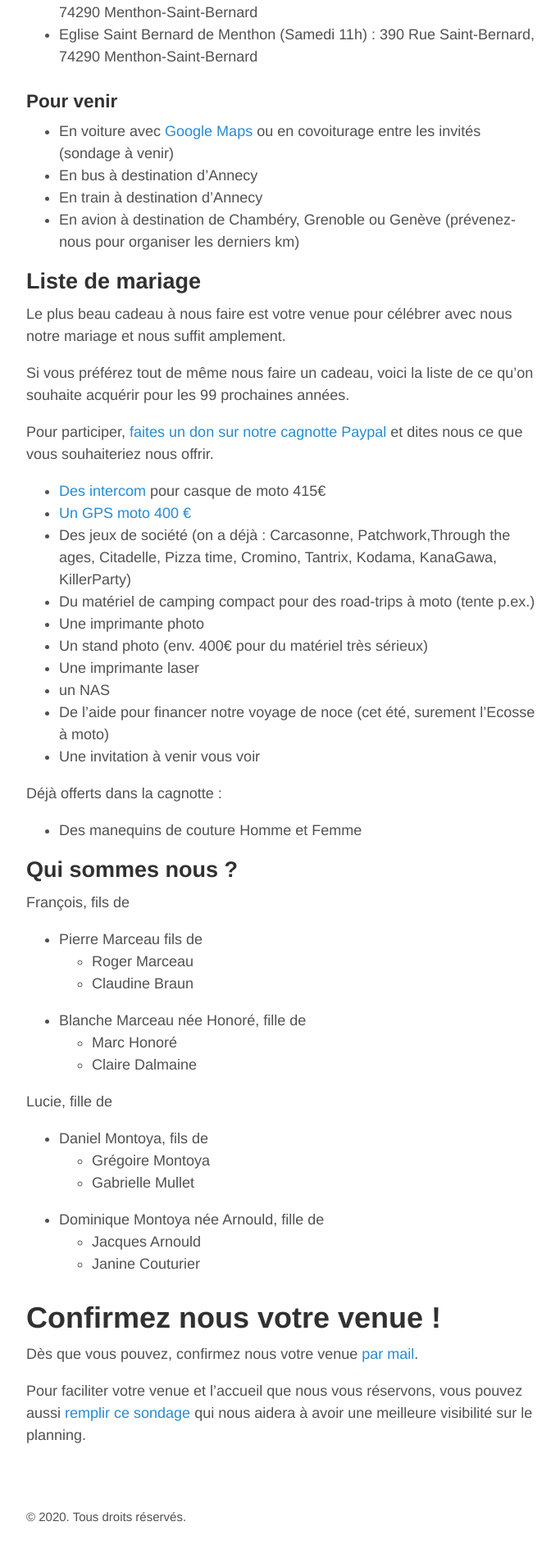
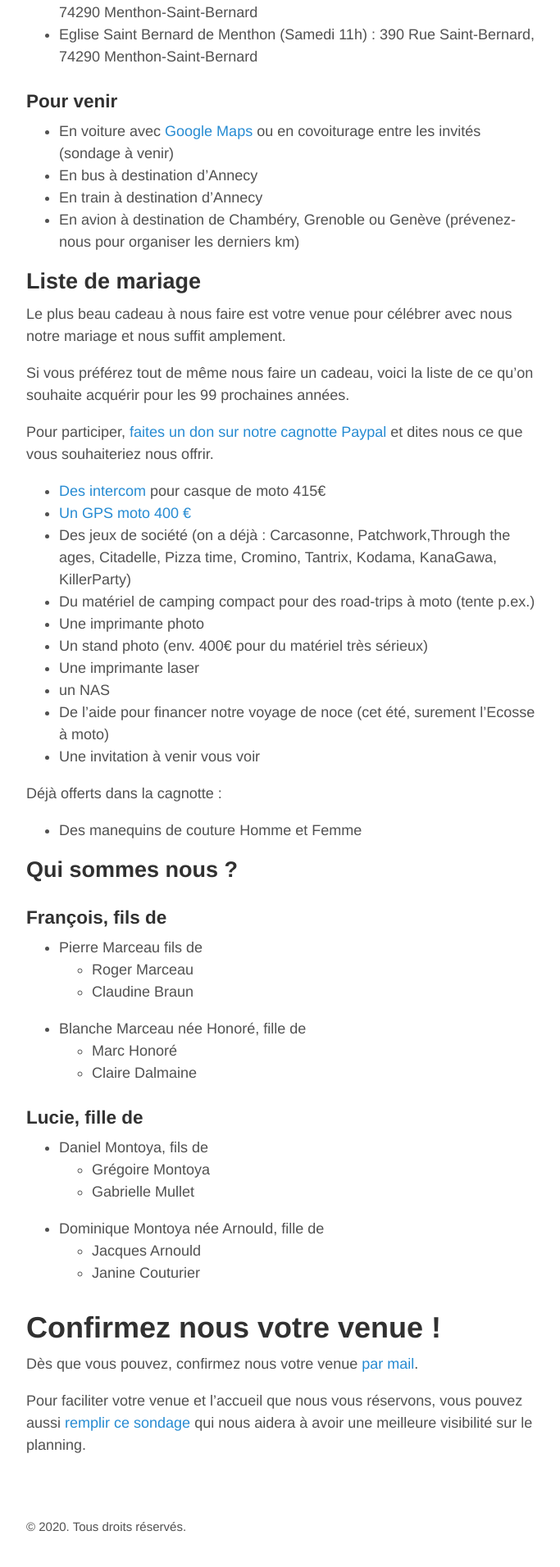
Before and after one commit to francoismarceau/blog, a Jekyll site: the page built from index.md, in a window 1280 px wide. Shown: the part 2242-4154 px from the top of the page at 82% size, without its empty margins (293-976 px from the left). Built offline with Jekyll 4.4.1, drawn with Linux system fonts in a browser that asks for light colours.

```diff
--- a/index.md
+++ b/index.md
@@ -94,7 +94,8 @@ Déjà offerts dans la cagnotte :
 * Des manequins de couture Homme et Femme
 
 ## Qui sommes nous ?
-François, fils de
+
+### François, fils de
 * Pierre Marceau fils de
   * Roger Marceau
   * Claudine Braun
@@ -102,7 +103,7 @@ François, fils de
   * Marc Honoré
   * Claire Dalmaine
 
-Lucie, fille de
+### Lucie, fille de
 * Daniel Montoya, fils de
   * Grégoire Montoya
   * Gabrielle Mullet
```
